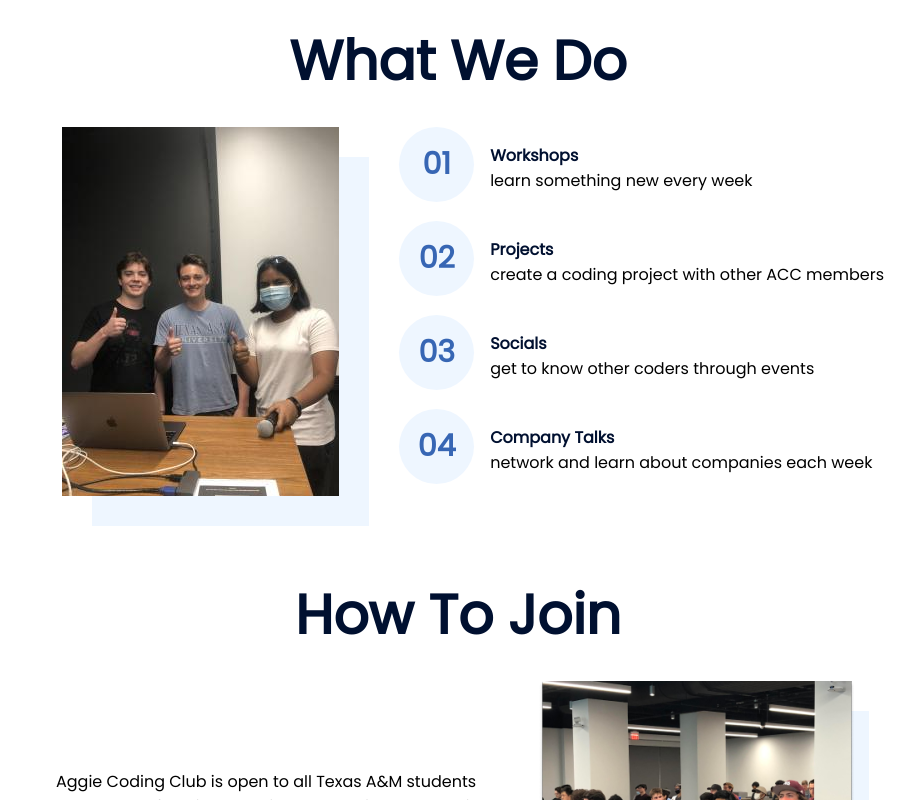
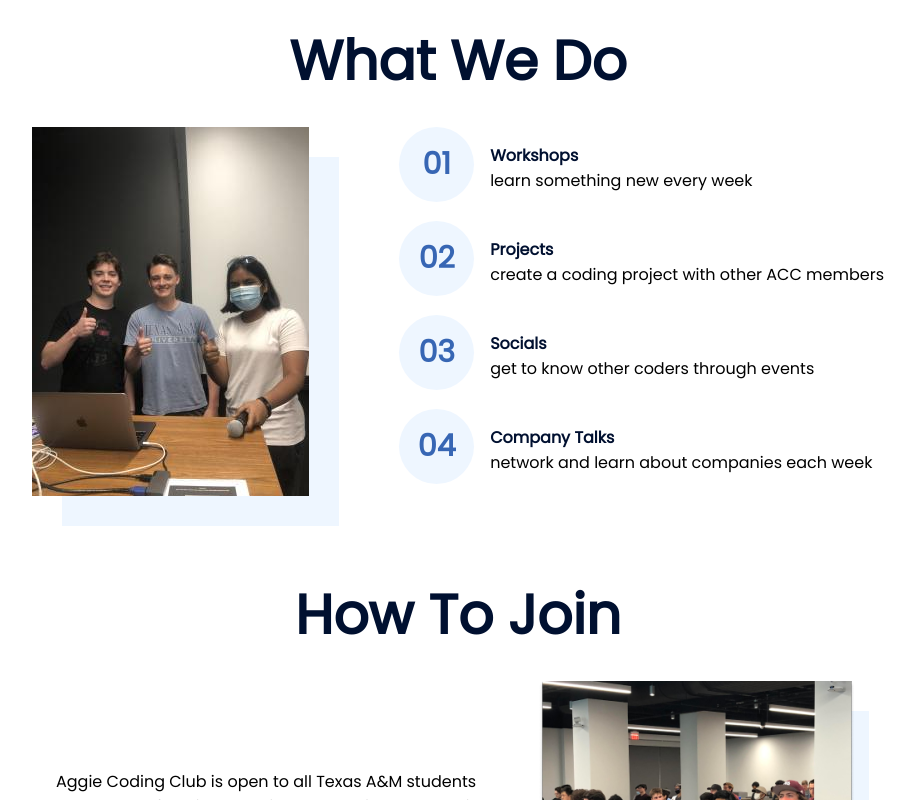
Before and after one commit to aggie-coding-club/club_website_2, a React (Create React App) app: page / in a window 1280 px wide. Shown: the part 620-1420 px from the top of the page, without its empty margins (182-1097 px from the left). Built offline with nearby package versions, Linux system fonts and the light colour scheme.

Commit message:
BlueOffsetImage will not display on small screen size

```diff
--- a/src/components/assets/BlueOffsetImage.js
+++ b/src/components/assets/BlueOffsetImage.js
@@ -1,4 +1,5 @@
 import { useTheme } from "@emotion/react";
+import { Box } from "@mui/material";
 
 /**
  *
@@ -11,6 +12,14 @@ export default function BlueOffsetImage({ src, alt, width, height }) {
   const theme = useTheme();
   const w = width ? width : 300;
   const h = height ? height : 400;
+
+  const boxStyle = {
+    display: {
+      xs: "none",
+      sm: "none",
+      md: "flex",
+    },
+  };
 
   const containerStyle = {
     position: "relative",
@@ -28,9 +37,11 @@ export default function BlueOffsetImage({ src, alt, width, height }) {
     backgroundColor: theme.palette.info.main,
   };
   return (
-    <div style={containerStyle}>
-      <img src={src} alt={alt} width={width} height={height} />
-      <div style={blueBoxStyle}></div>
-    </div>
+    <Box sx={boxStyle}>
+      <div style={containerStyle}>
+        <img src={src} alt={alt} width={width} height={height} />
+        <div style={blueBoxStyle}></div>
+      </div>
+    </Box>
   );
 }
--- a/src/components/sections/WhatWeDo/WhatWeDo.js
+++ b/src/components/sections/WhatWeDo/WhatWeDo.js
@@ -39,7 +39,7 @@ export default function WhatWeDo() {
     display: {
       xs: "none",
       sm: "none",
-      md: "flex",
+      md: "block",
     },
     flexGrow: 1,
     justifyContent: "center",
```
